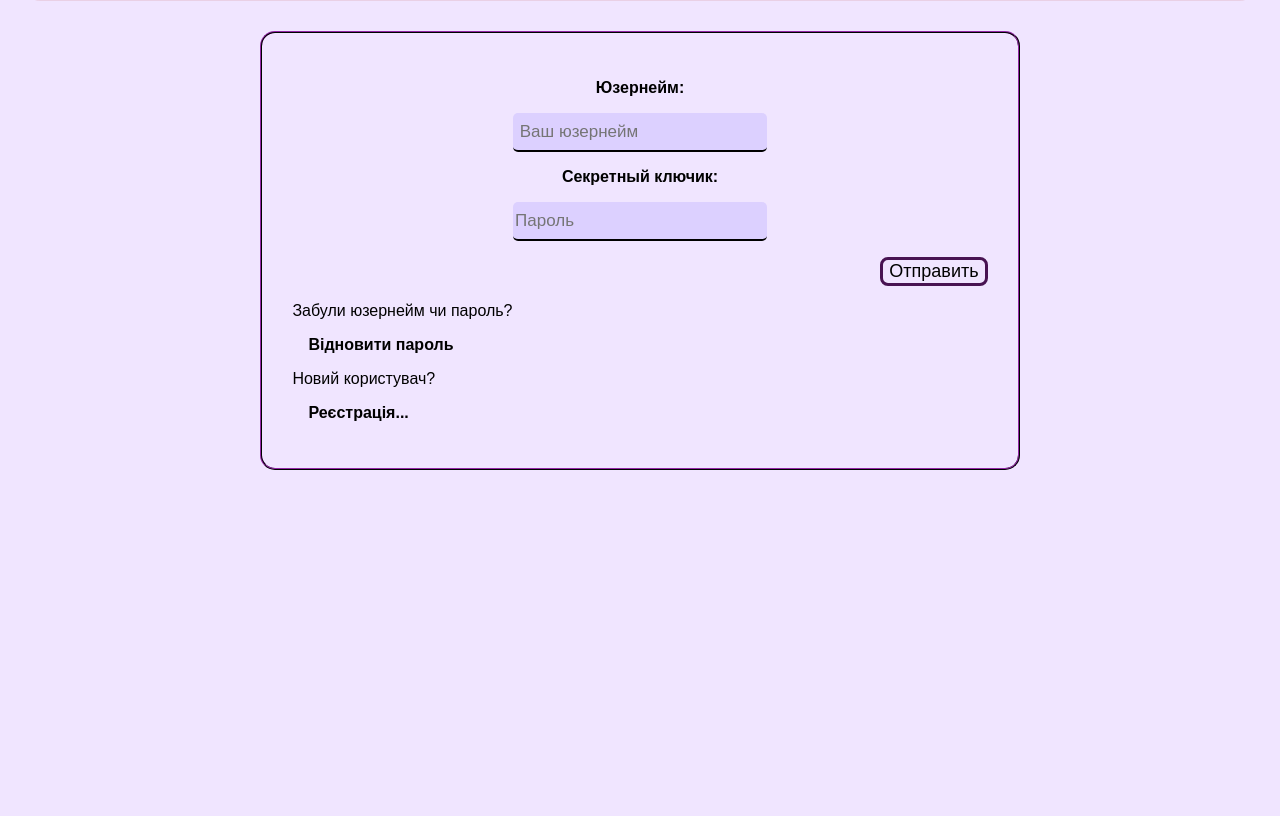
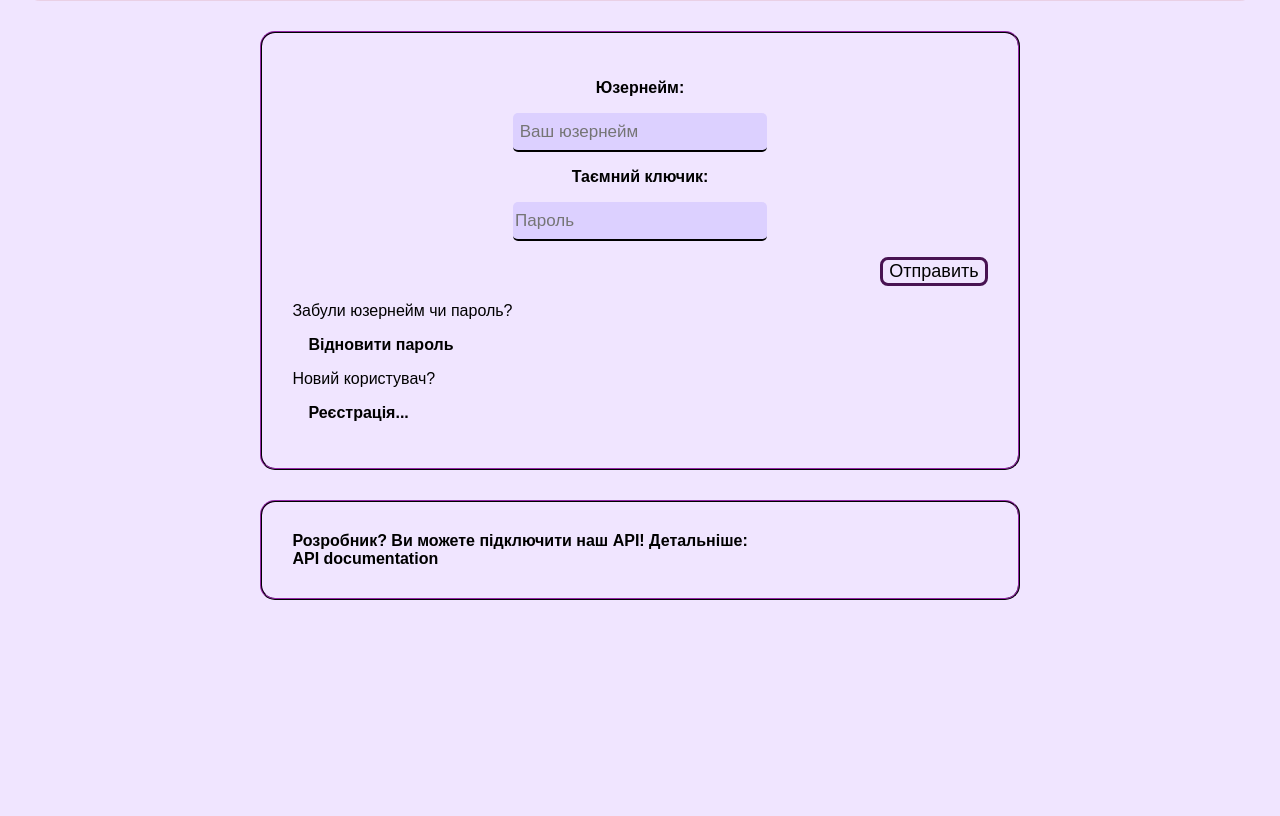
Before and after one commit to cashelastest/ITSHOP, a Django app: page /accounts/login/ in a window 1280 px wide. Shown: the part 257-1073 px from the top of the page. Before the commit the page ends 727 px from the top, so only its background shows below. Run offline with Django 5.2, Linux system fonts and the light colour scheme.

Commit message:
fixed bags

```diff
--- a/IT_shop/api/urls.py
+++ b/IT_shop/api/urls.py
@@ -4,9 +4,9 @@ from rest_framework import routers
 from django.urls import re_path
 router = routers.SimpleRouter()
 router.register(r'products', ProductViewSet, basename = 'products')
-
+app_name = 'api'
 urlpatterns =[
-
+path('api-info/', api_info, name = 'api_info'),
 path('api/v1/', include(router.urls)),
 #path('api/v1/products/category/')
 path('api/v1/auth/', include('djoser.urls')),
--- a/IT_shop/api/views.py
+++ b/IT_shop/api/views.py
@@ -6,6 +6,11 @@ from rest_framework.response import Response
 from rest_framework import generics, viewsets
 from rest_framework.decorators import action
 from shop.models import *
+
+def api_info(request):
+	return render(request, 'api/info_api.html')
+
+
 
 class ProductViewSet(viewsets.ModelViewSet):
 	serializer_class= ProductSerializer
--- a/IT_shop/shop/templates/shop/base.html
+++ b/IT_shop/shop/templates/shop/base.html
@@ -5,7 +5,7 @@
 <head>
 
 
-	<link rel="stylesheet" type="text/css" href="{% static 'shop/css/main.css' %}">
+	<link rel="stylesheet" type="text/css" href="{% static 'shop/CSS/main.css' %}">
 	<meta charset="utf-8">
 	<meta name="viewport" content="width=device-width, initial-scale=1">
 	<title>SUPER</title>
--- a/IT_shop/users/forms.py
+++ b/IT_shop/users/forms.py
@@ -25,7 +25,7 @@ class RegisterUserForm(UserCreationForm):
     #last_name = forms.CharField(label = 'Прізвище', widget=forms.TextInput(attrs={'class':'charfield','placeholder':'Також РЕАЛЬНЕ прізвище'}))
     email = forms.EmailField(label = 'Пошта', widget=forms.EmailInput(attrs={'class':'charfield','placeholder':'Email'}))
     #photo = models.ImageField(upload_to='user/%Y/%m/%d', blank=True)
-    password1 = forms.CharField(label = 'Твой секретный ключик', widget = forms.PasswordInput(attrs={'class':'charfield', 'placeholder':"Пароль"}))
+    password1 = forms.CharField(label = 'Твій таємний ключик', widget = forms.PasswordInput(attrs={'class':'charfield', 'placeholder':"Пароль"}))
     password2 = forms.CharField(label = 'Повтори', widget = forms.PasswordInput(attrs={'class':'charfield', 'placeholder':"Повторіть пароль"}))
 
     class Meta:
@@ -34,7 +34,7 @@ class RegisterUserForm(UserCreationForm):
         fields = ('username', 'email', 'password1', 'password2')
 class LoginUserForm(AuthenticationForm):
     username = forms.CharField(label = 'Юзернейм', widget = forms.TextInput(attrs ={'class':'charfield', 'placeholder':" Ваш юзернейм"}))
-    password = forms.CharField(label = 'Секретный ключик', widget = forms.PasswordInput(attrs={'class':'charfield','placeholder':"Пароль"}))
+    password = forms.CharField(label = 'Таємний ключик', widget = forms.PasswordInput(attrs={'class':'charfield','placeholder':"Пароль"}))
 
 class UserEditForm(ModelForm):
     username = forms.CharField(label='Юзернейм', widget=forms.TextInput(attrs={'class': 'charfield', 'placeholder':" Ваш юзернейм"}))
@@ -48,7 +48,7 @@ class UserEditForm(ModelForm):
         model = Profile
         fields = ('photo', 'description')
         labels = {
-            'photo': 'Фотография',  # Custom label in Russian
+            'photo': 'Фотографія',  # Custom label in Russian
         }
         widgets = {
             'photo': forms.FileInput(attrs={'class': 'file-input'}),
--- a/IT_shop/users/templates/users/login.html
+++ b/IT_shop/users/templates/users/login.html
@@ -18,5 +18,10 @@
 	</div></nav>Забули юзернейм чи пароль?<b>
 	<p><a href="{%url 'users:password_reset'%}">&emsp;Відновити пароль</a></p></b>
 	<p><a href="{%url 'users:sign_up'%}">Новий користувач? <p>&emsp;<b>Реєстрація...</p></a></p></b>
-</form></div>
+</form></div><div class='add_product'>
+<b>Розробник? Ви можете підключити наш API!
+Детальніше:
+<br>
+<a href="{%url 'api:api_info'%}">API documentation</a>
+</b></div>
 {%endblock%}
--- a/IT_shop/users/views.py
+++ b/IT_shop/users/views.py
@@ -50,11 +50,12 @@ def register(request):
     if request.method == 'POST':
         form = RegisterUserForm(request.POST)
         if form.is_valid():
-            form.save()
-            Profile.objects.create(user=request.user)
+            user = form.save()
+            if not Profile.objects.filter(user=user).exists():
+                Profile.objects.create(user=user)
 
 
-            return redirect('home')
+            return redirect('users:login')
     else:
         form = RegisterUserForm()
     return render(request, 'users/regist.html', {'form': form})
```
Also changed, not shown: IT_shop/IT_shop/settings.py (+1 -6 lines), IT_shop/api/templates/api/info_api.html (added, +34 -0 lines), IT_shop/db.sqlite3, IT_shop/shop/templates/shop/home.html (line endings or trailing spaces).
